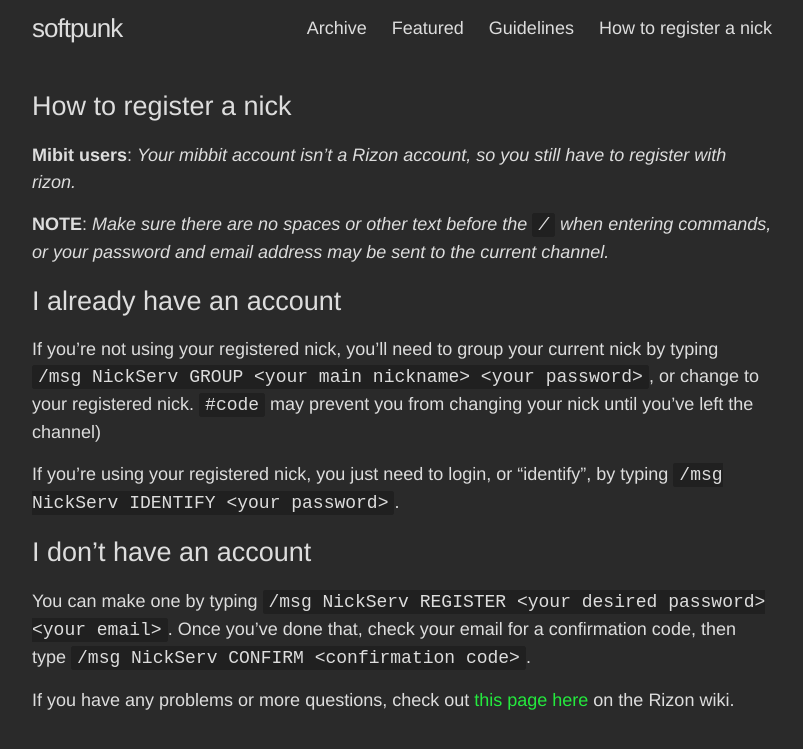
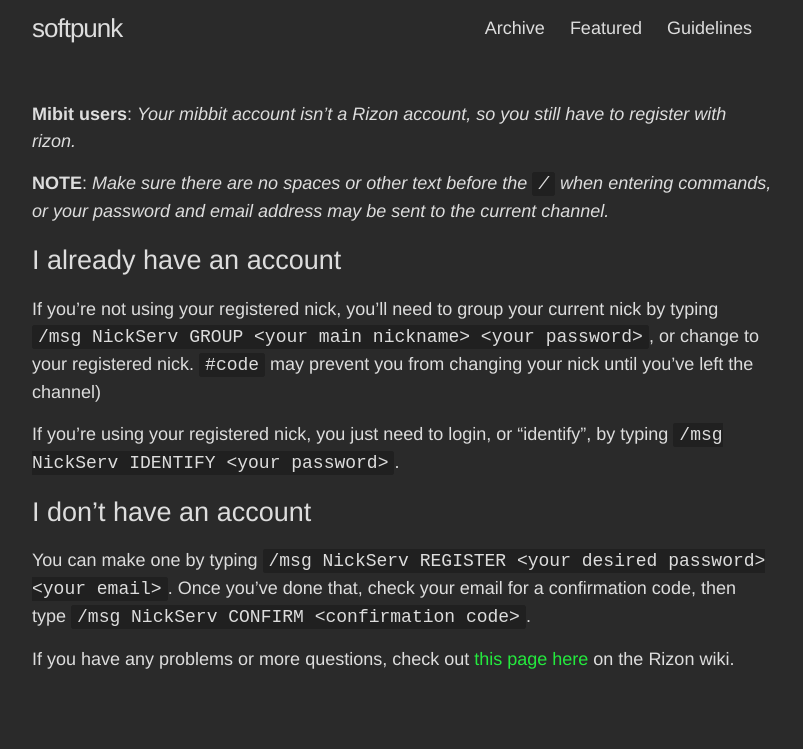
Before and after one commit to softpunk/softpunk.github.io, a Jekyll site: the page built from register.md, in a window 1280 px wide. Shown: the top 749 px of the page, without its empty margins (238-1041 px from the left). Built offline with Jekyll 4.4.1, drawn with Linux system fonts in a browser that asks for light colours.

Commit message:
Update register.md

```diff
--- a/register.md
+++ b/register.md
@@ -1,6 +1,6 @@
 ---
 layout: page
-title: "How to register a nick"
+title: ""
 permalink: /register/
 ---
 
```
